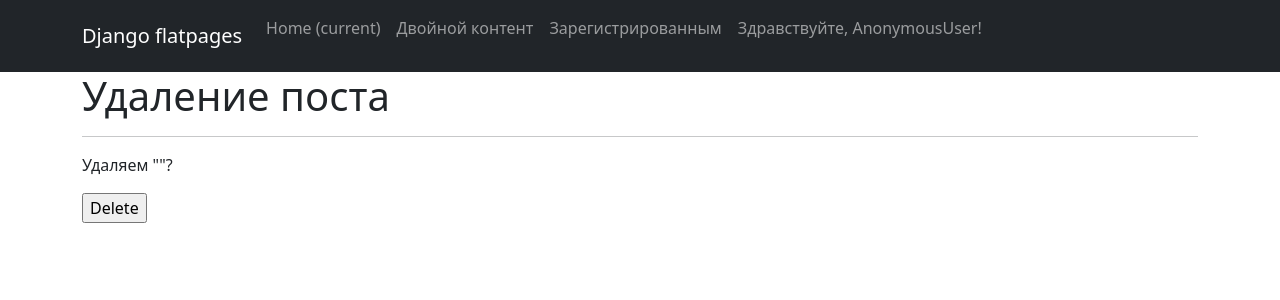
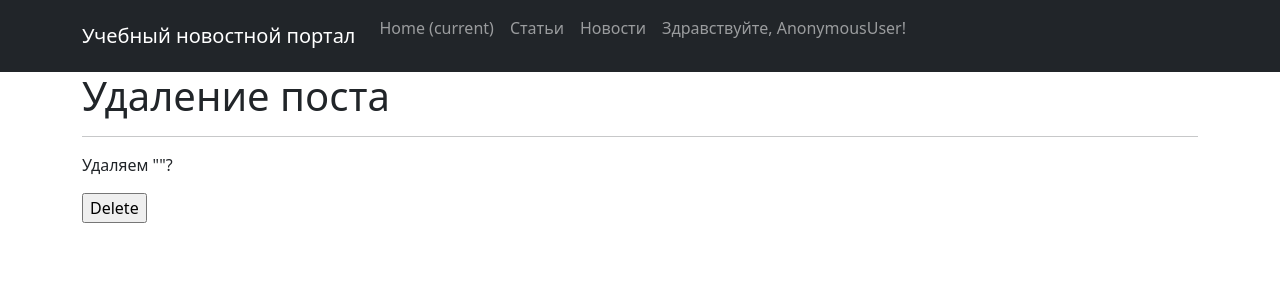
Before and after one commit to baritone1970/django-projects, a Django app: page /news/6/delete/ in a window 1280 px wide. Shown: the top 300 px of the page. Run offline with Django 4.2, Linux system fonts and the light colour scheme; data comes from the database, SQL or seed files in the repository; parts of the project's set-up code (start-up, migrations or seed data) failed here and were passed over; some libraries are stand-ins or nearby versions.

Commit message:
Соответствует уровню D4, с недостатками

```diff
--- a/D2_9/templates/flatpages/default.html
+++ b/D2_9/templates/flatpages/default.html
@@ -5,7 +5,7 @@
     <meta name="viewport" content="width=device-width, initial-scale=1, shrink-to-fit=no"/>
     <meta name="description" content=""/>
     <meta name="author" content=""/>
-    <title>Bootstrap  - {% block title %} {% endblock title %}</title>
+    <title>Учебный новостной портал - {% block title %} {% endblock title %}</title>
     <!-- Core theme CSS (includes Bootstrap)-->
     {% load static %}
     <link href="{% static 'css/styles.css' %}" rel="stylesheet"/>
@@ -14,7 +14,7 @@
 <!-- Responsive navbar-->
 <nav class="navbar navbar-expand-lg navbar-dark bg-dark static-top">
    <div class="container">
-       <a class="navbar-brand" href="/">Django flatpages</a>
+       <a class="navbar-brand" href="/">Учебный новостной портал</a>
        <button class="navbar-toggler" type="button" data-toggle="collapse"
                data-target="#navbarResponsive"
                aria-controls="navbarResponsive" aria-expanded="false"
@@ -29,10 +29,10 @@
                    </a>
                </li>
                <li class="nav-item">
-                   <a class="nav-link" href="/doublecontent/">Двойной контент</a>
+                   <a class="nav-link" href="/articles/">Статьи</a>
                </li>
                <li class="nav-item">
-                   <a class="nav-link" href="/registeredonly/">Зарегистрированным</a>
+                   <a class="nav-link" href="/news/">Новости</a>
                </li>
                <li class="nav-item">
                    <p class="nav-link" align="right">Здравствуйте, {{user}}!</p>
```
Also changed, not shown: D2_9/NewsPortal/filters.py (+19 -10 lines).
